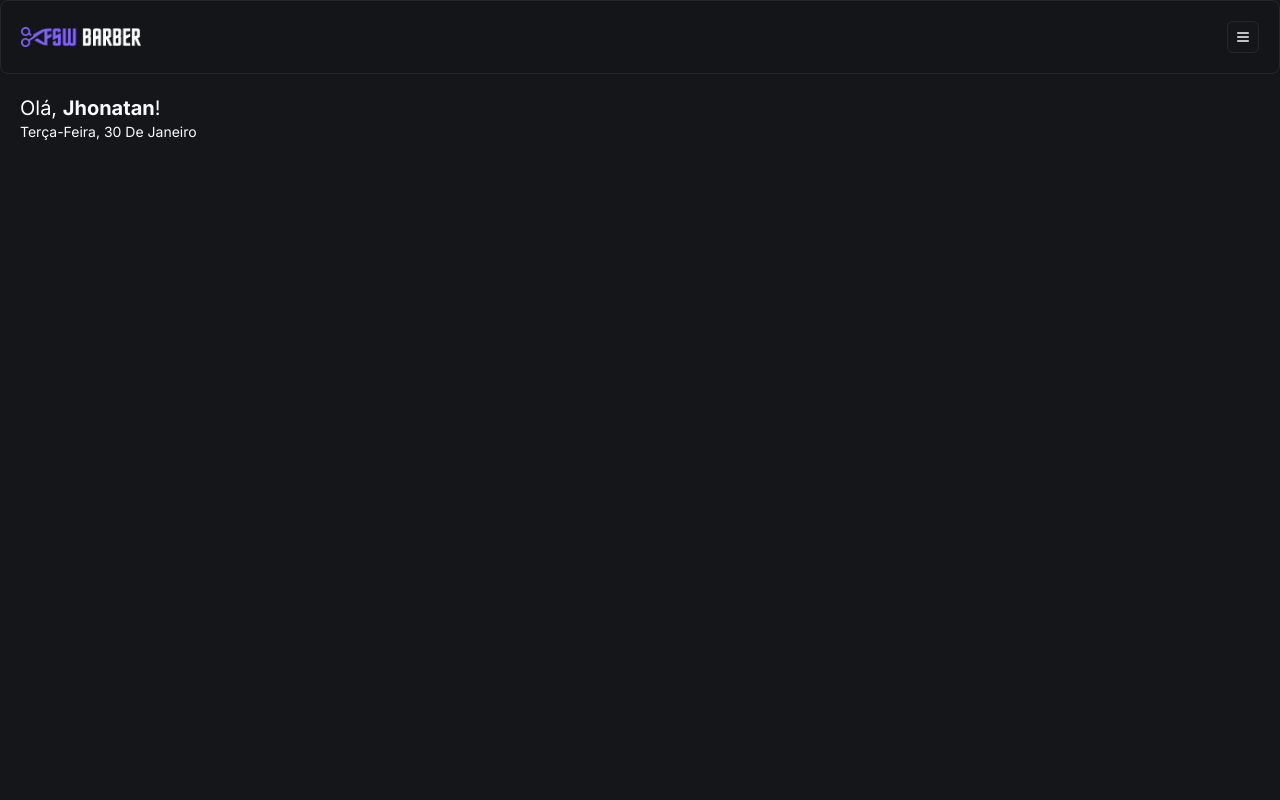
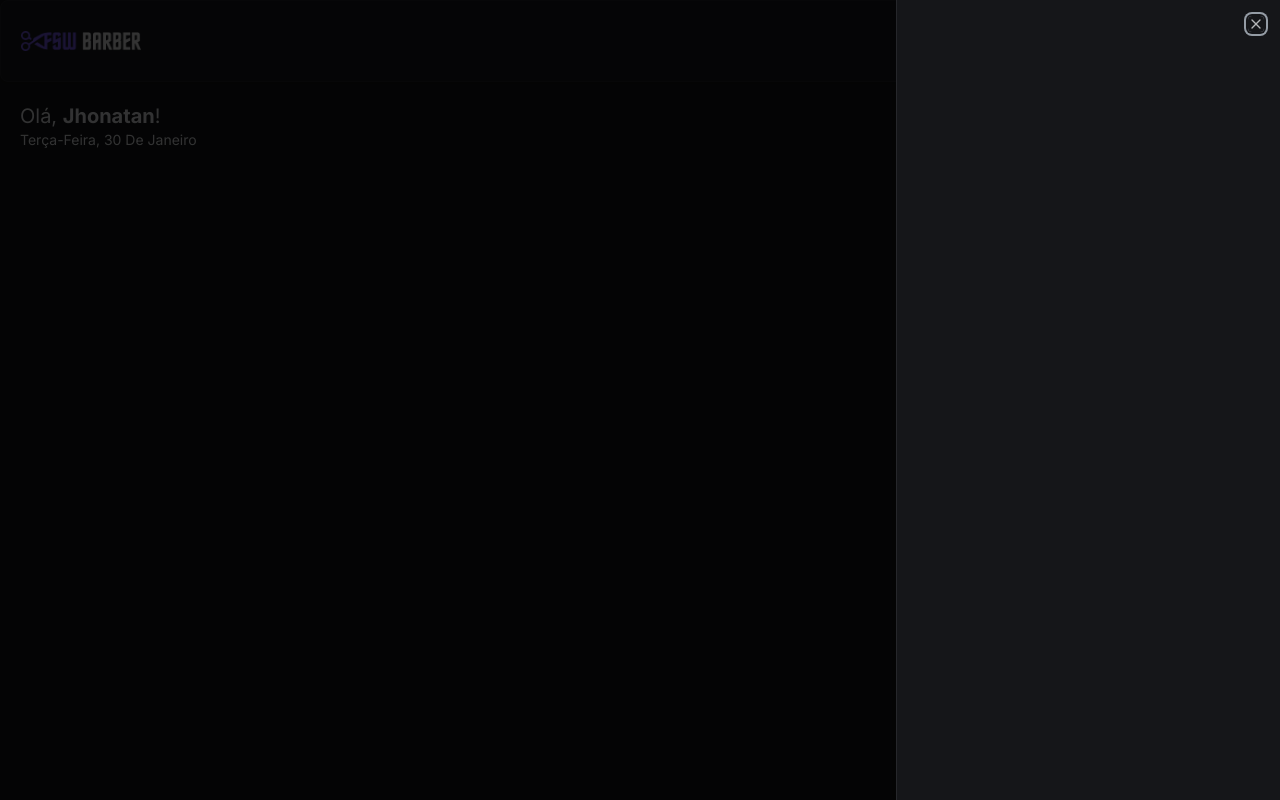
Before and after one commit to jhonatan-oliveiradev/fsw-barber, a Next.js app: page / in a window 1280 px wide. Both pictures are taken after a click on the button 1243 px from the left and 37 px from the top of the page. Built offline with nearby package versions, Linux system fonts and the light colour scheme.

Commit message:
chore: add shadcn-ui setup

```diff
--- a/app/_components/header.tsx
+++ b/app/_components/header.tsx
@@ -1,16 +1,25 @@
+"use client";
+
 import Image from "next/image";
 import { Card, CardContent } from "./ui/card";
 import { Button } from "./ui/button";
 import { MenuIcon } from "lucide-react";
+import { Sheet, SheetContent, SheetTrigger } from "./ui/sheet";
 
 const Header = () => {
 	return (
-		<Card className="bg-[#141518]">
+		<Card>
 			<CardContent className="p-5 justify-between items-center flex flex-row">
-				<Image src="/logo.png" alt="FSW Barber" height={22} width={120} />
-				<Button variant="outline" size="icon" className="h-8 w-8">
-					<MenuIcon size={16} />
-				</Button>
+				<Image src="/logo.png" alt="FSW Barber" height={18} width={120} />
+				<Sheet>
+					<SheetTrigger asChild>
+						<Button variant="outline" size="icon">
+							<MenuIcon size={16} />
+						</Button>
+					</SheetTrigger>
+
+					<SheetContent className="p-0"></SheetContent>
+				</Sheet>
 			</CardContent>
 		</Card>
 	);
--- a/app/_components/ui/button.tsx
+++ b/app/_components/ui/button.tsx
@@ -2,7 +2,7 @@
 import { Slot } from "@radix-ui/react-slot";
 import { cva, type VariantProps } from "class-variance-authority";
 
-import { cn } from "@/_lib/utils";
+import { cn } from "@/app/_lib/utils";
 
 const buttonVariants = cva(
 	"inline-flex items-center justify-center whitespace-nowrap rounded-md text-sm font-medium ring-offset-background transition-colors focus-visible:outline-none focus-visible:ring-2 focus-visible:ring-ring focus-visible:ring-offset-2 disabled:pointer-events-none disabled:opacity-50",
--- a/app/_components/ui/card.tsx
+++ b/app/_components/ui/card.tsx
@@ -1,6 +1,6 @@
 import * as React from "react";
 
-import { cn } from "@/_lib/utils";
+import { cn } from "@/app/_lib/utils";
 
 const Card = React.forwardRef<
 	HTMLDivElement,
--- /dev/null
+++ b/app/_components/ui/sheet.tsx
@@ -0,0 +1,140 @@
+"use client"
+
+import * as React from "react"
+import * as SheetPrimitive from "@radix-ui/react-dialog"
+import { cva, type VariantProps } from "class-variance-authority"
+import { X } from "lucide-react"
+
+import { cn } from "@/app/_lib/utils"
+
+const Sheet = SheetPrimitive.Root
+
+const SheetTrigger = SheetPrimitive.Trigger
+
+const SheetClose = SheetPrimitive.Close
+
+const SheetPortal = SheetPrimitive.Portal
+
+const SheetOverlay = React.forwardRef<
+  React.ElementRef<typeof SheetPrimitive.Overlay>,
+  React.ComponentPropsWithoutRef<typeof SheetPrimitive.Overlay>
+>(({ className, ...props }, ref) => (
+  <SheetPrimitive.Overlay
+    className={cn(
+      "fixed inset-0 z-50 bg-black/80  data-[state=open]:animate-in data-[state=closed]:animate-out data-[state=closed]:fade-out-0 data-[state=open]:fade-in-0",
+      className
+    )}
+    {...props}
+    ref={ref}
+  />
+))
+SheetOverlay.displayName = SheetPrimitive.Overlay.displayName
+
+const sheetVariants = cva(
+  "fixed z-50 gap-4 bg-background p-6 shadow-lg transition ease-in-out data-[state=open]:animate-in data-[state=closed]:animate-out data-[state=closed]:duration-300 data-[state=open]:duration-500",
+  {
+    variants: {
+      side: {
+        top: "inset-x-0 top-0 border-b data-[state=closed]:slide-out-to-top data-[state=open]:slide-in-from-top",
+        bottom:
+          "inset-x-0 bottom-0 border-t data-[state=closed]:slide-out-to-bottom data-[state=open]:slide-in-from-bottom",
+        left: "inset-y-0 left-0 h-full w-3/4 border-r data-[state=closed]:slide-out-to-left data-[state=open]:slide-in-from-left sm:max-w-sm",
+        right:
+          "inset-y-0 right-0 h-full w-3/4  border-l data-[state=closed]:slide-out-to-right data-[state=open]:slide-in-from-right sm:max-w-sm",
+      },
+    },
+    defaultVariants: {
+      side: "right",
+    },
+  }
+)
+
+interface SheetContentProps
+  extends React.ComponentPropsWithoutRef<typeof SheetPrimitive.Content>,
+    VariantProps<typeof sheetVariants> {}
+
+const SheetContent = React.forwardRef<
+  React.ElementRef<typeof SheetPrimitive.Content>,
+  SheetContentProps
+>(({ side = "right", className, children, ...props }, ref) => (
+  <SheetPortal>
+    <SheetOverlay />
+    <SheetPrimitive.Content
+      ref={ref}
+      className={cn(sheetVariants({ side }), className)}
+      {...props}
+    >
+      {children}
+      <SheetPrimitive.Close className="absolute right-4 top-4 rounded-sm opacity-70 ring-offset-background transition-opacity hover:opacity-100 focus:outline-none focus:ring-2 focus:ring-ring focus:ring-offset-2 disabled:pointer-events-none data-[state=open]:bg-secondary">
+        <X className="h-4 w-4" />
+        <span className="sr-only">Close</span>
+      </SheetPrimitive.Close>
+    </SheetPrimitive.Content>
+  </SheetPortal>
+))
+SheetContent.displayName = SheetPrimitive.Content.displayName
+
+const SheetHeader = ({
+  className,
+  ...props
+}: React.HTMLAttributes<HTMLDivElement>) => (
+  <div
+    className={cn(
+      "flex flex-col space-y-2 text-center sm:text-left",
+      className
+    )}
+    {...props}
+  />
+)
+SheetHeader.displayName = "SheetHeader"
+
+const SheetFooter = ({
+  className,
+  ...props
+}: React.HTMLAttributes<HTMLDivElement>) => (
+  <div
+    className={cn(
+      "flex flex-col-reverse sm:flex-row sm:justify-end sm:space-x-2",
+      className
+    )}
+    {...props}
+  />
+)
+SheetFooter.displayName = "SheetFooter"
+
+const SheetTitle = React.forwardRef<
+  React.ElementRef<typeof SheetPrimitive.Title>,
+  React.ComponentPropsWithoutRef<typeof SheetPrimitive.Title>
+>(({ className, ...props }, ref) => (
+  <SheetPrimitive.Title
+    ref={ref}
+    className={cn("text-lg font-semibold text-foreground", className)}
+    {...props}
+  />
+))
+SheetTitle.displayName = SheetPrimitive.Title.displayName
+
+const SheetDescription = React.forwardRef<
+  React.ElementRef<typeof SheetPrimitive.Description>,
+  React.ComponentPropsWithoutRef<typeof SheetPrimitive.Description>
+>(({ className, ...props }, ref) => (
+  <SheetPrimitive.Description
+    ref={ref}
+    className={cn("text-sm text-muted-foreground", className)}
+    {...props}
+  />
+))
+SheetDescription.displayName = SheetPrimitive.Description.displayName
+
+export {
+  Sheet,
+  SheetPortal,
+  SheetOverlay,
+  SheetTrigger,
+  SheetClose,
+  SheetContent,
+  SheetHeader,
+  SheetFooter,
+  SheetTitle,
+  SheetDescription,
+}
--- a/package.json
+++ b/package.json
@@ -13,6 +13,7 @@
   },
   "dependencies": {
     "@prisma/client": "^5.9.1",
+    "@radix-ui/react-dialog": "^1.0.5",
     "@radix-ui/react-slot": "^1.0.2",
     "class-variance-authority": "^0.7.0",
     "clsx": "^2.1.0",
```
Also changed, not shown: app/_lib/utils.ts (renamed from _lib/utils.ts), components.json, 2 other files (tests, documents, lock files or other folders).
